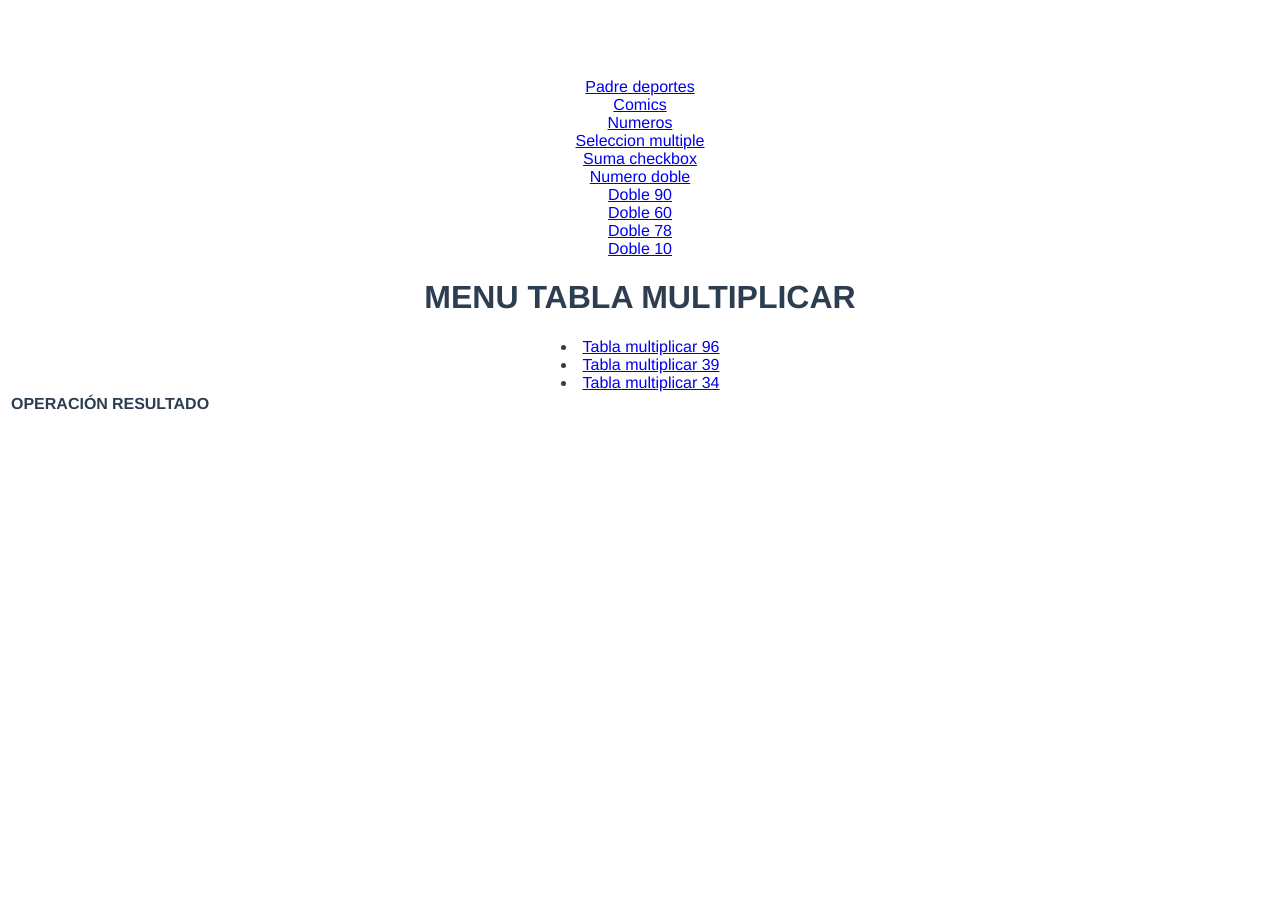
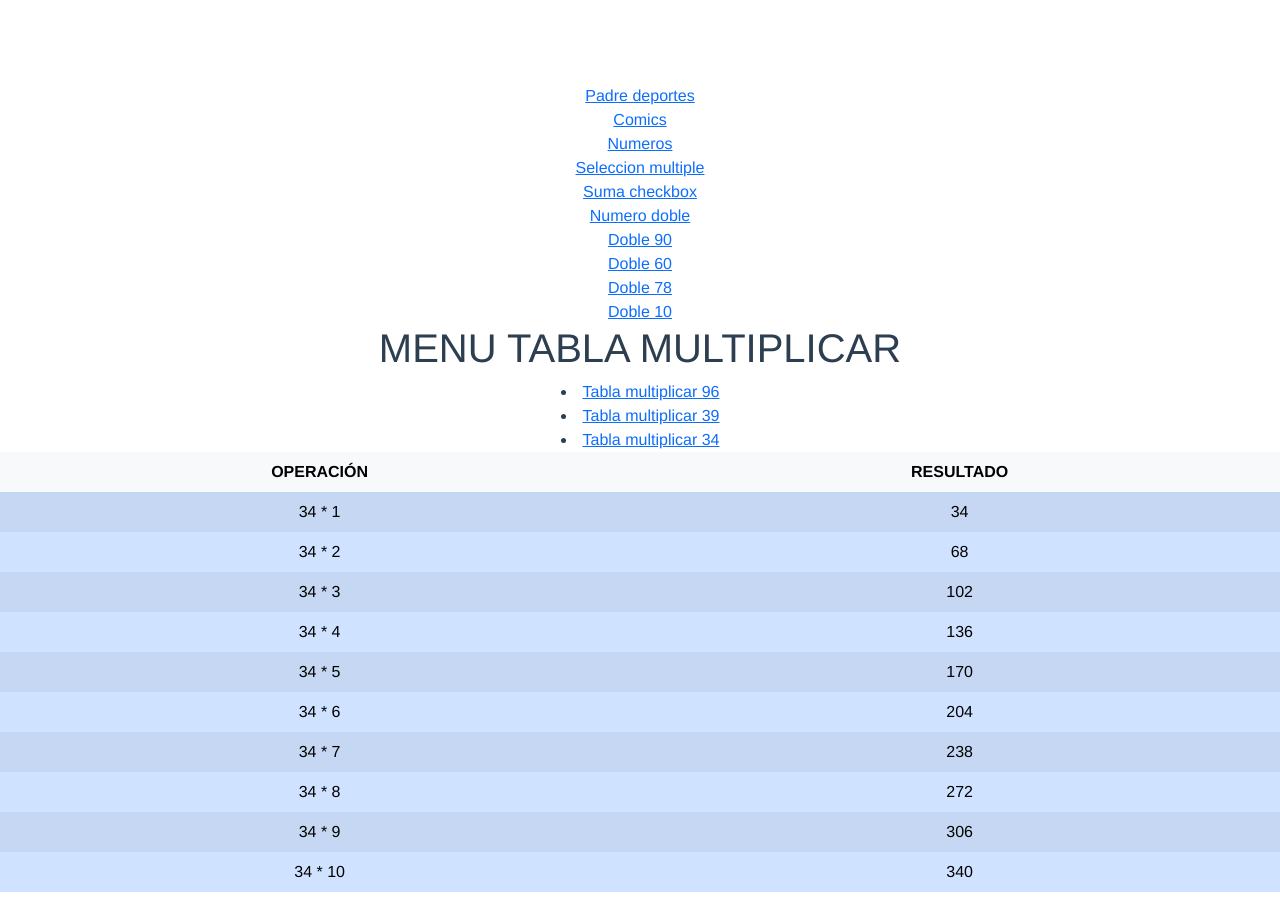
Before and after one commit to Jorgerdzz/vuecomunicacioncomponents, a Vue app: page /tablamultiplicar/34 in a window 1280 px wide. Before the commit the page ends 800 px from the top, so only its background shows below. Built offline with nearby package versions, Linux system fonts and the light colour scheme.

Commit message:
tabla multiplicar resuelta

```diff
--- a/public/index.html
+++ b/public/index.html
@@ -6,6 +6,7 @@
     <meta name="viewport" content="width=device-width,initial-scale=1.0">
     <link rel="icon" href="<%= BASE_URL %>favicon.ico">
     <title><%= htmlWebpackPlugin.options.title %></title>
+    <link href="https://cdn.jsdelivr.net/npm/bootstrap@5.3.8/dist/css/bootstrap.min.css" rel="stylesheet" integrity="sha384-sRIl4kxILFvY47J16cr9ZwB07vP4J8+LH7qKQnuqkuIAvNWLzeN8tE5YBujZqJLB" crossorigin="anonymous">
   </head>
   <body>
     <noscript>
@@ -13,5 +14,6 @@
     </noscript>
     <div id="app"></div>
     <!-- built files will be auto injected -->
+     <script src="https://cdn.jsdelivr.net/npm/bootstrap@5.3.8/dist/js/bootstrap.bundle.min.js" integrity="sha384-FKyoEForCGlyvwx9Hj09JcYn3nv7wiPVlz7YYwJrWVcXK/BmnVDxM+D2scQbITxI" crossorigin="anonymous"></script>
   </body>
 </html>
--- a/src/components/TablaMultiplicar.vue
+++ b/src/components/TablaMultiplicar.vue
@@ -1,48 +1,53 @@
 <template>
     <div>
-        <table>
-            <thead>
+        <div class="table-responsive">
+            <table class="table table-striped table-hover table-borderless table-primary align-middle">
+                <thead class="table-light">
                     <tr>
                         <th>OPERACIÓN</th>
                         <th>RESULTADO</th>
                     </tr>
                 </thead>
-            <tbody>
-                <tr v-for="(num, index) in numeros" :key="index">
-                    <td>{{ objeto.operacion[index] }}</td>
-                    <td>{{ objeto.resultado[index] }}</td>
-                </tr>
+                <tbody class="table-group-divider" v-html="tabla">
                 </tbody>
             </table>
+        </div>
+
     </div>
 </template>
 
 <script>
 export default {
     name: "TablaMultiplicar",
-    data() {
-        return {
-            objeto: {
-                operacion: [],
-                resultado: []
+    data(){
+        return{
+            tabla: ""
+        }
     },
-            numeros: [1, 2, 3, 4, 5, 6, 7, 8, 9, 10]
-        };
+    methods:{
+        generarTabla(){
+            let html = "";
+            for(let i=1; i<=10; i++){
+                html += `
+                    <tr class="table-primary">
+                        <td>${this.$route.params.numero} * ${i}</td>
+                        <td>${this.$route.params.numero * i}</td>
+                    </tr>
+                `;
+            }
+            this.tabla = html
+        }
     },
-    watch: {
-        '$route.params.numero'(nextVal, oldVal) {
-            if (nextVal !== oldVal) {
-                this.objeto.resultado = [];
-                this.objeto.operacion = [];
-
-                const numero = Number(nextVal);
-
-                for (let i = 1; i <= 10; i++) {
-                    this.objeto.resultado.push(numero * i);
-                    this.objeto.operacion.push(`${numero} * ${i}`);
+    mounted(){
+        this.generarTabla();
+    },
+    watch:{
+        '$route.params.numero'(nextVal, oldVal){
+            if(nextVal != oldVal){
+                this.generarTabla();
             }
         }
     }
-    }
+
 };
 </script>
```
Lines whose indentation alone changed are shown as unchanged.
